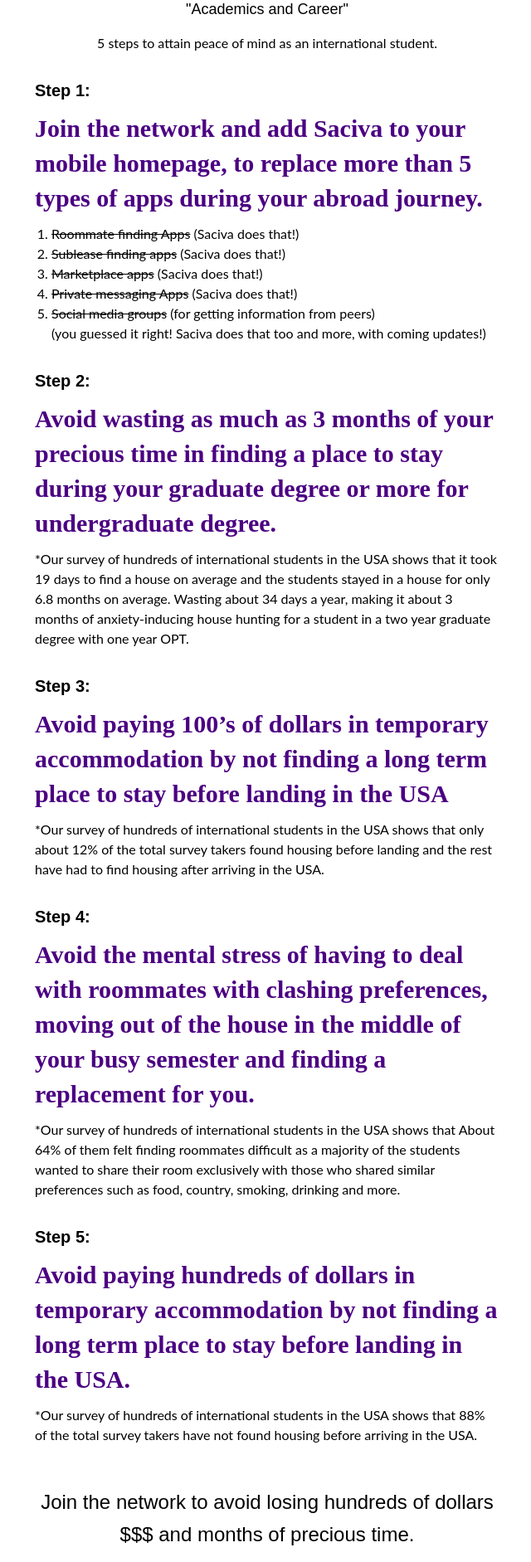
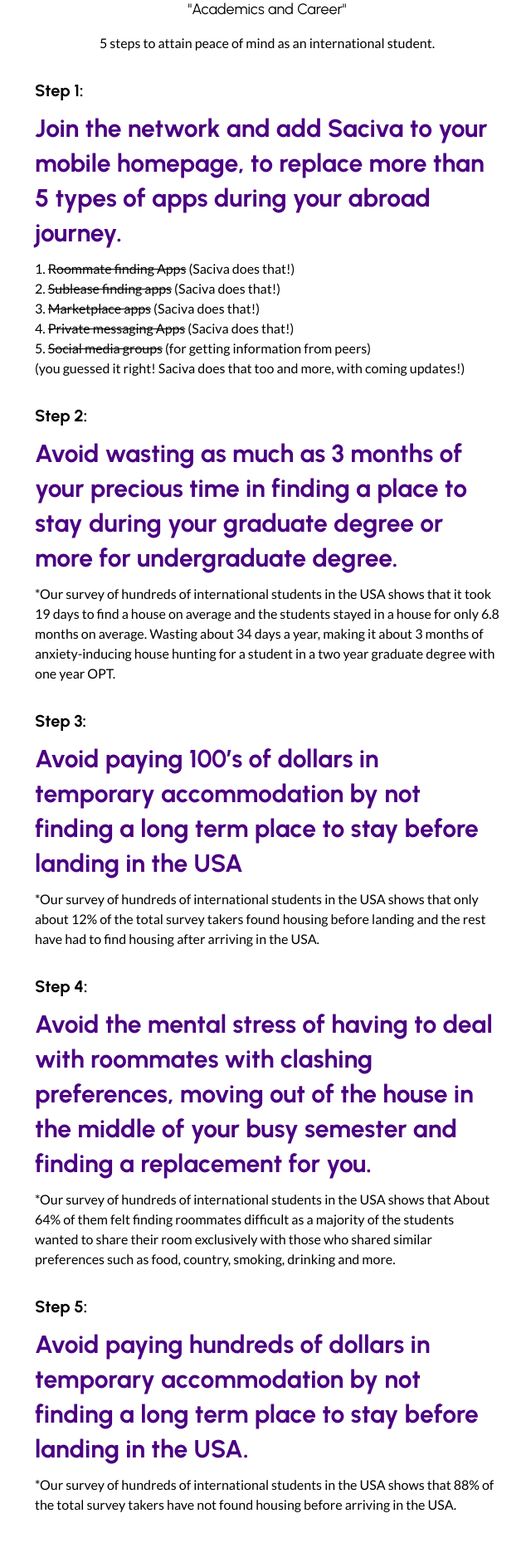
Before and after one commit to Sarthak2403/Saciva, a Next.js app: page / in a window 1280 px wide. Shown: the part 500-2383 px from the top of the page at 83% size, without its empty margins (318-958 px from the left). Built offline with nearby package versions, Linux system fonts and the light colour scheme.

Commit message:
updated fonts

```diff
--- a/app/Components/ContributorSection.css
+++ b/app/Components/ContributorSection.css
@@ -87,10 +87,10 @@
 .footer-brand {
     color: #f00;
     font-weight: bold;
-    margin-left: 20px;
+    margin-left: 35px;
 }
 
 .footer-heart {
-    margin-left: 25px;
+    margin-left: 45px;
     font-size: 20px;
 }
--- a/app/Components/ContributorSection.js
+++ b/app/Components/ContributorSection.js
@@ -1,11 +1,24 @@
 import React from "react";
 import "./ContributorSection.css";
+import { Urbanist, Lato } from '@next/font/google';
+
+const urbanist = Urbanist({
+  subsets: ['latin'],
+  // weight: ['400', '700'],
+  variable: '--font-urbanist'
+});
+
+const lato = Lato({
+  subsets: ['latin'],
+  weight: ['400', '700'],
+  variable: '--font-lato'
+});
 
 export default function ContributorSection() {
   return (
     <section className="contributor-section">
       <div className="content-container">
-        <p className="top-text">
+        <p className={`${urbanist.className} top-text`}>
           We are You. We are international students. Visit our blog to know
           more about how our journey with Saciva started. At Saciva, we believe
           in the power of community, we appreciate your Feedback and Suggestions
@@ -15,7 +28,7 @@
           {"< Our Story >"}
         </a>
 
-        <div className="contributor-message">
+        <div className={`${urbanist.className} contributor-message`}>
           <h2>Become a part of the Saciva contributor community</h2>
           <p>
             by extending your support in making this platform more robust and
@@ -27,7 +40,7 @@
           </a>
         </div>
 
-        <p className="bottom-text">
+        <p className={`${urbanist.className} bottom-text`}>
           Help us grow by spreading the word about Saciva! Share this with your
           friends, colleagues, classmates, and roommates—especially those who
           are international students.
--- a/app/Components/Roadmap.css
+++ b/app/Components/Roadmap.css
@@ -10,17 +10,17 @@
     text-align: center;
     font-weight: bold;
     margin-bottom: 20px;
-    font-family: Urbainist;
+    /* font-family: Urbainist; */
 }
 
 .roadmap-text h2 {
     font-size: 1.4rem;
     margin-top: 2rem;
-    font-family: lato;
+    font-family: Urbainist;
 }
 
 .roadmap-text li {
-    font-family: lato;
+    /* font-family: cursive; */
     margin: 1rem 0;
     font-size: 18px;
     padding: 0;
--- a/app/Components/Roadmap.js
+++ b/app/Components/Roadmap.js
@@ -4,10 +4,23 @@
 import AOS from "aos";
 import "aos/dist/aos.css";
 import { CircleCheckBig } from 'lucide-react';
+import { Urbanist, Lato } from '@next/font/google';
+
+const urbanist = Urbanist({
+  subsets: ['latin'],
+  // weight: ['400', '700'],
+  variable: '--font-urbanist'
+});
+
+const lato = Lato({
+  subsets: ['latin'],
+  weight: ['400', '700'],
+  variable: '--font-lato'
+});
 
 export default function Roadmap() {
     return (
-      <div className="roadmap-section">
+      <div className={`${urbanist.className} roadmap-section`}>
         <h1 className="roadmap-title">Product Roadmap</h1>
         <div className="roadmap-text">
         <h2>On your phone right now:</h2>
--- a/app/Components/Texts.css
+++ b/app/Components/Texts.css
@@ -10,7 +10,7 @@
     text-align: center;
     font-weight: bold;
     margin-bottom: 20px;
-    font-family: Urbainist;
+    font-family: 'Urbanist';
 }
 
 .subtitle {
@@ -24,7 +24,7 @@
     font-size: 16px;
     text-align: center;
     margin-bottom: 30px;
-    font-family: "lato", sans-serif;
+    font-family: 'lato';
 }
 
 .step {
@@ -36,7 +36,7 @@
     font-size: 20px;
     font-weight: bold;
     margin-bottom: 10px;
-    font-family: 'Urbanist', sans-serif;
+    font-family: 'Urbanist';
 }
 
 .step-description {
@@ -45,18 +45,18 @@
     font-weight: bold;
     margin-bottom: 10px;
     line-height: 1.4;
-    font-family: Urbainist;
+    font-family: 'Urbanist';
 }
 
 .app-list {
     list-style-type: decimal;
     padding-left: 20px;
     margin-bottom: 20px;
-    font-family: lato;
+    font-family: 'lato';
 }
 
 .step-two-description {
-    font-family: lato;
+    font-family: 'lato';
 }
 
 /* Collapsible section */
@@ -118,7 +118,7 @@
 }
 
 .subtitle-two{
-    font-family: 'Urbanist', sans-serif;
+    font-family: 'Urbanist';
     font-size: 24px;
     /* font-weight: 400; */
     line-height: 1.6;
@@ -132,7 +132,7 @@
     color: #4B0082;
     text-align: center;
     font-size: 20px;
-    font-family: Urbainist;
+    font-family: 'Urbanist';
 }
 
 .join-button-two{
--- a/app/Components/Texts.js
+++ b/app/Components/Texts.js
@@ -3,6 +3,19 @@
 import "./Texts.css";
 import AOS from "aos";
 import "aos/dist/aos.css";
+import { Urbanist, Lato } from '@next/font/google';
+
+const urbanist = Urbanist({
+  subsets: ['latin'],
+  // weight: ['400', '700'],
+  variable: '--font-urbanist'
+});
+
+const lato = Lato({
+  subsets: ['latin'],
+  weight: ['400', '700'],
+  variable: '--font-lato'
+});
 
 export default function Texts() {
   const [isAppListVisible, setAppListVisible] = useState(false);
@@ -27,21 +40,22 @@
 
   return (
     <div className="text-section" >
-      <h1 className="main-title">Designed to make you productive</h1>
+      {/* <h1 className="main-title">Designed to make you productive</h1> */}
+      <h1 className={`${urbanist.className} main-title`}>Designed to make you productive</h1>
 
-      <p className="subtitle" data-aos ="fade-up">
+      <p className={`${urbanist.className} subtitle`} data-aos ="fade-up">
         We've done the hard work for you so that you can focus on the most
         important things you crossed the oceans for,
         <br /> "Academics and Career"
       </p>
 
-      <p className="note" data-aos ="fade-up">
+      <p className={`${lato.className} note`} data-aos ="fade-up">
         5 steps to attain peace of mind as an international student.
       </p>
 
       <div className="step">
-        <h2 className="step-title">Step 1:</h2>
-        <p className="step-description">
+        <h2 className={`${urbanist.className} step-title`} >Step 1:</h2>
+        <p className={`${urbanist.className} step-description`}>
           Join the network and add Saciva to your mobile homepage, to replace
           more than 5 types of apps during your abroad journey.
         </p>
@@ -53,21 +67,21 @@
             ></span>
           </button>
           {!isAppListVisible && (
-            <ol className="app-list" data-aos ="fade-up">
+            <ol className={`${lato.className} app-list"`} data-aos ="fade-up">
               <li>
-                <del>Roommate finding Apps</del> (Saciva does that!)
+              1.  <del>Roommate finding Apps</del> (Saciva does that!)
               </li>
               <li>
-                <del>Sublease finding apps</del> (Saciva does that!)
+              2.  <del>Sublease finding apps</del> (Saciva does that!)
               </li>
               <li>
-                <del>Marketplace apps</del> (Saciva does that!)
+              3.  <del>Marketplace apps</del> (Saciva does that!)
               </li>
               <li>
-                <del>Private messaging Apps</del> (Saciva does that!)
+              4.  <del>Private messaging Apps</del> (Saciva does that!)
               </li>
               <li>
-                <del>Social media groups</del> (for getting information from
+              5.  <del>Social media groups</del> (for getting information from
                 peers)
               </li>
               <p>
@@ -80,8 +94,8 @@
       </div>
 
       <div className="step">
-        <h2 className="step-title">Step 2:</h2>
-        <p className="step-description">
+        <h2 className={`${urbanist.className} step-title`}>Step 2:</h2>
+        <p className={`${urbanist.className} step-description`}>
           Avoid wasting as much as 3 months of your precious time in finding a
           place to stay during your graduate degree or more for undergraduate
           degree.
@@ -97,7 +111,7 @@
             ></span>
           </button>
           {!isStepTwoDescriptionVisible && (
-            <p className="step-two-description" data-aos ="fade-up">
+            <p className={`${lato.className} step-two-description`} data-aos ="fade-up">
               *Our survey of hundreds of international students in the USA shows
               that it took 19 days to find a house on average and the students
               stayed in a house for only 6.8 months on average. Wasting about 34
@@ -110,8 +124,8 @@
       </div>
 
       <div className="step">
-        <h2 className="step-title">Step 3:</h2>
-        <p className="step-description">
+        <h2 className={`${urbanist.className} step-title`}>Step 3:</h2>
+        <p className={`${urbanist.className} step-description`}>
           Avoid paying 100’s of dollars in temporary accommodation by not
           finding a long term place to stay before landing in the USA
         </p>
@@ -126,7 +140,7 @@
             ></span>
           </button>
           {!isStepThreeDescriptionVisible && (
-            <p className="step-two-description" data-aos ="fade-up">
+            <p className={`${lato.className} step-two-description`} data-aos ="fade-up">
               *Our survey of hundreds of international students in the USA shows
               that only about 12% of the total survey takers found housing
               before landing and the rest have had to find housing after
@@ -137,8 +151,8 @@
       </div>
 
       <div className="step">
-        <h2 className="step-title">Step 4:</h2>
-        <p className="step-description">
+        <h2 className={`${urbanist.className} step-title`}>Step 4:</h2>
+        <p className={`${urbanist.className} step-description`}>
           Avoid the mental stress of having to deal with roommates with clashing
           preferences, moving out of the house in the middle of your busy
           semester and finding a replacement for you.
@@ -154,7 +168,7 @@
             ></span>
           </button>
           {!isStepFourDescriptionVisible && (
-            <p className="step-two-description" data-aos ="fade-up">
+            <p className={`${lato.className} step-two-description`} data-aos ="fade-up">
               *Our survey of hundreds of international students in the USA shows
               that About 64% of them felt finding roommates difficult as a
               majority of the students wanted to share their room exclusively
@@ -166,8 +180,8 @@
       </div>
 
       <div className="step">
-        <h2 className="step-title">Step 5:</h2>
-        <p className="step-description">
+        <h2 className={`${urbanist.className} step-title`}>Step 5:</h2>
+        <p className={`${urbanist.className} step-description`}>
           Avoid paying hundreds of dollars in temporary accommodation by not
           finding a long term place to stay before landing in the USA.
         </p>
@@ -182,7 +196,7 @@
             ></span>
           </button>
           {!isStepFiveDescriptionVisible && (
-            <p className="step-two-description" data-aos ="fade-up">
+            <p className={`${lato.className} step-two-description`} data-aos ="fade-up">
               *Our survey of hundreds of international students in the USA shows
               that 88% of the total survey takers have not found housing before
               arriving in the USA.
@@ -195,13 +209,13 @@
         {/* <p className="subtitle-two">Join the network to avoid loosing hundreds of dollars $$$ and months of precious time.</p>
         <span className="subtitle-two-span">Make your choice, make a statement,
         Join Saciva.</span> */}
-        <h1 className="subtitle-two">Join the network to avoid <span>losing</span> hundreds of dollars $$$ and months of precious time.</h1>
-        <h2  className="subtitle-two-span">Make your choice, make a statement, Join Saciva.</h2>
+        <h1 className={`${urbanist.className} subtitle-two`}>Join the network to avoid <span>losing</span> hundreds of dollars $$$ and months of precious time.</h1>
+        <h2  className={`${urbanist.className} subtitle-two-span`}>Make your choice, make a statement, Join Saciva.</h2>
       </div>
 
       <div className="flex flex-col items-center text-center space-y-6 py-10">
       <button className="join-button-two" onClick={handleButton}>Join the Network for Free</button>
-      <p style={{ fontFamily: 'lato' }}>*Free for a limited time, don't miss your 100% early bird discount</p>
+      <p className={`${lato.className}`}>*Free for a limited time, don't miss your 100% early bird discount</p>
       </div>
     </div>
   );
--- a/package.json
+++ b/package.json
@@ -9,6 +9,7 @@
     "lint": "next lint"
   },
   "dependencies": {
+    "@next/font": "^14.2.12",
     "@tabler/icons-react": "^3.16.0",
     "aos": "^2.3.4",
     "clsx": "^2.1.1",
```
Also changed, not shown: 1 other file (tests, documents, lock files or other folders).
